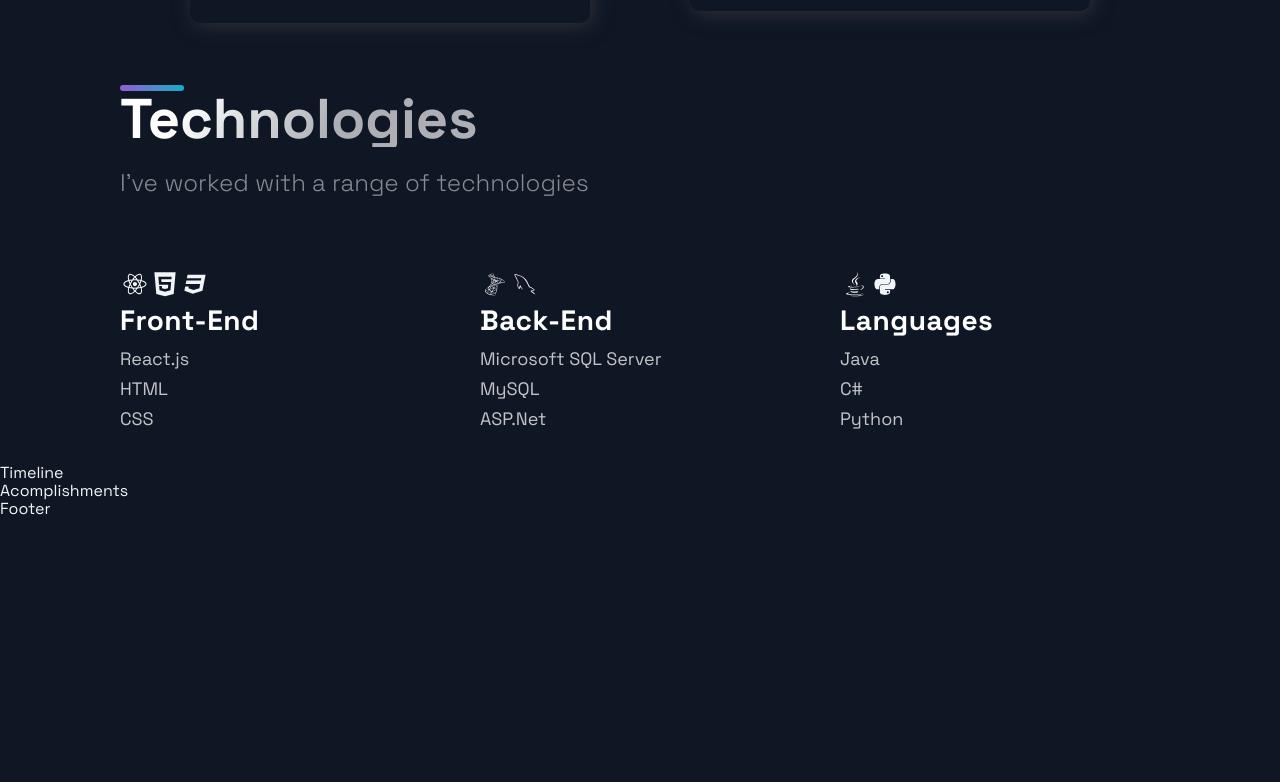
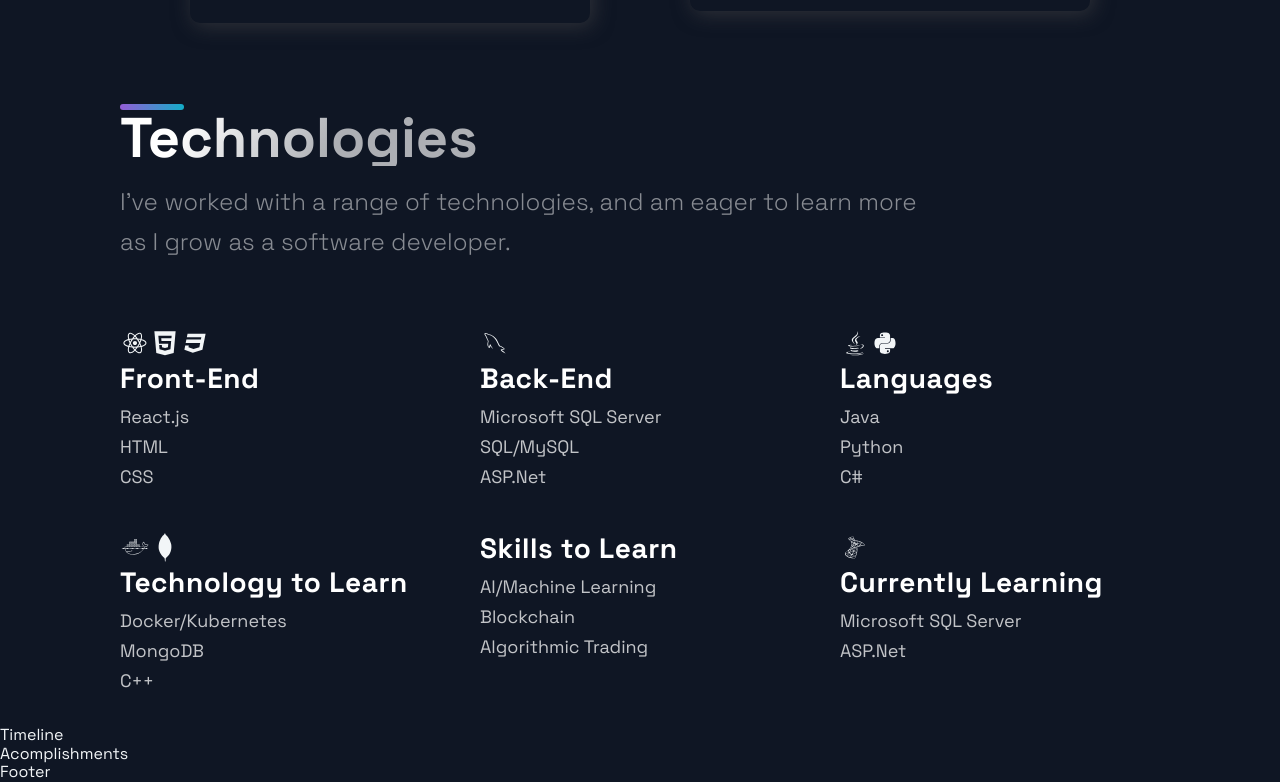
Before and after one commit to mccdqw/Portfolio-Website, a Next.js app: page / in a window 1280 px wide. Shown: the part 2189-2971 px from the top of the page. Before the commit the page ends 2708 px from the top, so only its background shows below. Built offline with nearby package versions, Linux system fonts and the light colour scheme.

Commit message:
added more list items

```diff
--- a/src/components/Technologies/Technologies.js
+++ b/src/components/Technologies/Technologies.js
@@ -1,14 +1,16 @@
 import React from 'react';
-import { DiBitbucket, DiCss3Full, DiFirebase, DiHtml5, DiHtml5Multimedia, DiJava, DiMsqlServer, DiMysql, DiPython, DiReact, DiZend } from 'react-icons/di';
+import { DiBitbucket, DiCss3Full, DiDocker, DiFirebase, DiHtml5, DiHtml5Multimedia, DiJava, DiMongodb, DiMsqlServer, DiMysql, DiPython, DiReact, DiZend } from 'react-icons/di';
 import { Section, SectionDivider, SectionText, SectionTitle } from '../../styles/GlobalComponents';
 import { List, ListContainer, ListItem, ListParagraph, ListTitle } from './TechnologiesStyles';
 
 const Technologies = () =>  (
   <Section id="tech">
+    <br />
     <SectionDivider />
     <SectionTitle>Technologies</SectionTitle>
     <SectionText>
-      I've worked with a range of technologies
+      I've worked with a range of technologies, and
+      am eager to learn more as I grow as a software developer.
     </SectionText>
     <List>
       <ListItem>
@@ -28,14 +30,13 @@
       </ListItem>
       <ListItem>
         <div>
-          <DiMsqlServer size="3rem"></DiMsqlServer>
           <DiMysql size="3rem"></DiMysql>
         </div>
         <ListContainer>
           <ListTitle>Back-End</ListTitle>
           <ListParagraph>
             Microsoft SQL Server<br />
-            MySQL <br />
+            SQL/MySQL <br />
             ASP.Net
           </ListParagraph>
         </ListContainer>
@@ -49,8 +50,44 @@
           <ListTitle>Languages</ListTitle>
           <ListParagraph>
             Java<br />
-            C#<br />
-            Python
+            Python<br />
+            C#
+          </ListParagraph>
+        </ListContainer>
+      </ListItem>
+      <ListItem>
+        <div>
+          <DiDocker size="3rem"></DiDocker>
+          <DiMongodb size="3rem"></DiMongodb>
+        </div>
+        <ListContainer>
+          <ListTitle>Technology to Learn</ListTitle>
+          <ListParagraph>
+            Docker/Kubernetes<br />
+            MongoDB<br />
+            C++
+          </ListParagraph>
+        </ListContainer>
+      </ListItem>
+      <ListItem>
+        <ListContainer>
+          <ListTitle>Skills to Learn</ListTitle>
+          <ListParagraph>
+            AI/Machine Learning<br />
+            Blockchain<br />
+            Algorithmic Trading
+          </ListParagraph>
+        </ListContainer>
+      </ListItem>
+      <ListItem>
+        <div>
+          <DiMsqlServer size="3rem"></DiMsqlServer>
+        </div>
+        <ListContainer>
+          <ListTitle>Currently Learning</ListTitle>
+          <ListParagraph>
+            Microsoft SQL Server<br />
+            ASP.Net
           </ListParagraph>
         </ListContainer>
       </ListItem>
```
